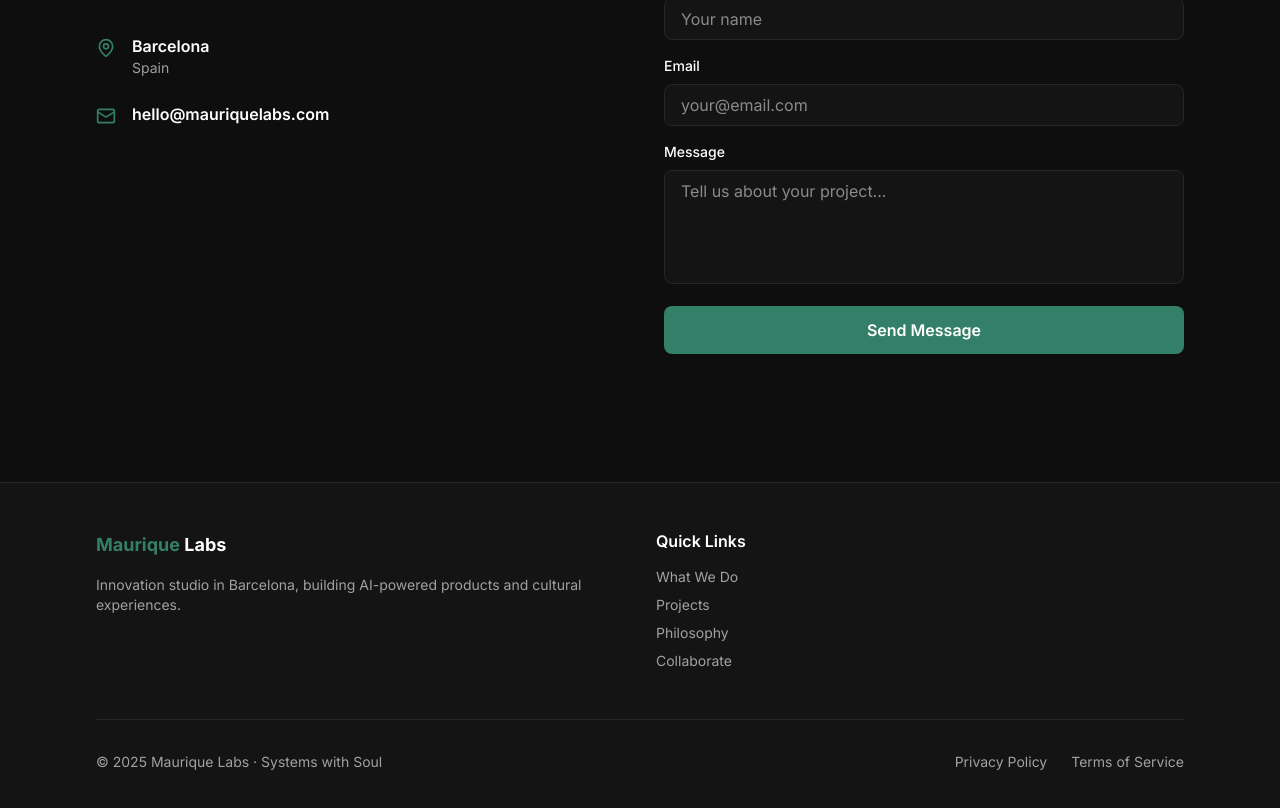
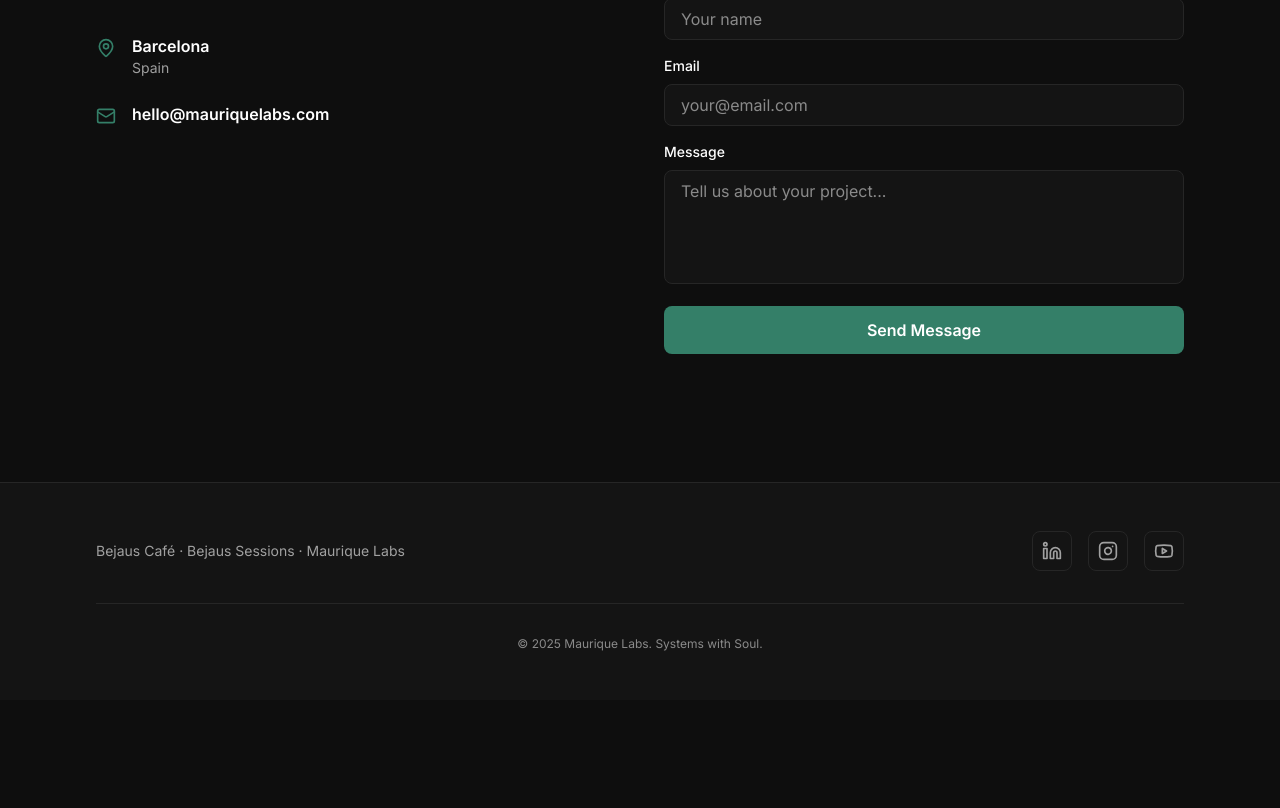
Before and after one commit to dmsierra11/maurique-labs, a React (Vite) app: page / in a window 1280 px wide. Shown: the part 3125-3933 px from the top of the page. After the commit the page ends 3825 px from the top, so only its background shows below. Built offline with nearby package versions, Linux system fonts and the light colour scheme.

Commit message:
Simplify Footer with credits and social links
cgen-44d807b9118340a1b0680f5930dd11f0

```diff
--- a/client/components/Footer.tsx
+++ b/client/components/Footer.tsx
@@ -1,79 +1,68 @@
+import { Linkedin, Instagram, Youtube } from "lucide-react";
+
 interface FooterProps {
   language: "en" | "es";
 }
 
 export default function Footer({ language }: FooterProps) {
   const year = new Date().getFullYear();
-  const copyrightText = `© ${year} Maurique Labs · Systems with Soul`;
+
+  const content = {
+    en: {
+      credits: "Bejaus Café · Bejaus Sessions · Maurique Labs",
+    },
+    es: {
+      credits: "Bejaus Café · Bejaus Sessions · Maurique Labs",
+    },
+  };
+
+  const copy = content[language];
 
   return (
     <footer className="bg-card border-t border-border">
       <div className="section-container py-12">
-        <div className="grid md:grid-cols-2 gap-8 mb-12">
-          {/* Brand */}
-          <div>
-            <div className="font-bold text-lg mb-4">
-              <span className="text-accent">Maurique</span> Labs
-            </div>
-            <p className="text-foreground/60 text-sm">
-              Innovation studio in Barcelona, building AI-powered products and
-              cultural experiences.
-            </p>
-          </div>
+        {/* Social and Credits */}
+        <div className="flex flex-col sm:flex-row items-center justify-between gap-8">
+          {/* Credits */}
+          <p className="text-foreground/60 text-sm">{copy.credits}</p>
 
-          {/* Navigation */}
-          <div>
-            <h4 className="font-semibold mb-4">Quick Links</h4>
-            <ul className="space-y-2 text-sm text-foreground/60">
-              <li>
+          {/* Social Links */}
+          <div className="flex gap-4">
             <a
-                  href="#what-we-do"
-                  className="hover:text-accent transition-colors"
+              href="https://www.linkedin.com/company/maurique-labs"
+              target="_blank"
+              rel="noopener noreferrer"
+              className="w-10 h-10 flex items-center justify-center rounded-lg border border-border hover:border-accent text-foreground/60 hover:text-accent transition-all duration-300 hover:bg-accent/10"
+              aria-label="LinkedIn"
             >
-                  What We Do
+              <Linkedin className="w-5 h-5" />
             </a>
-              </li>
-              <li>
             <a
-                  href="#projects"
-                  className="hover:text-accent transition-colors"
+              href="https://www.instagram.com/mauriqueLabs"
+              target="_blank"
+              rel="noopener noreferrer"
+              className="w-10 h-10 flex items-center justify-center rounded-lg border border-border hover:border-accent text-foreground/60 hover:text-accent transition-all duration-300 hover:bg-accent/10"
+              aria-label="Instagram"
             >
-                  Projects
+              <Instagram className="w-5 h-5" />
             </a>
-              </li>
-              <li>
             <a
-                  href="#philosophy"
-                  className="hover:text-accent transition-colors"
+              href="https://www.youtube.com/@bejaussessions"
+              target="_blank"
+              rel="noopener noreferrer"
+              className="w-10 h-10 flex items-center justify-center rounded-lg border border-border hover:border-accent text-foreground/60 hover:text-accent transition-all duration-300 hover:bg-accent/10"
+              aria-label="YouTube"
             >
-                  Philosophy
+              <Youtube className="w-5 h-5" />
             </a>
-              </li>
-              <li>
-                <a
-                  href="#collaborate"
-                  className="hover:text-accent transition-colors"
-                >
-                  Collaborate
-                </a>
-              </li>
-            </ul>
           </div>
         </div>
 
-        {/* Divider */}
-        <div className="border-t border-border pt-8">
-          <div className="flex flex-col sm:flex-row items-center justify-between gap-4 text-sm text-foreground/60">
-            <p>{copyrightText}</p>
-            <div className="flex gap-6">
-              <a href="#" className="hover:text-accent transition-colors">
-                Privacy Policy
-              </a>
-              <a href="#" className="hover:text-accent transition-colors">
-                Terms of Service
-              </a>
-            </div>
-          </div>
+        {/* Copyright */}
+        <div className="border-t border-border mt-8 pt-8">
+          <p className="text-foreground/50 text-xs text-center">
+            © {year} Maurique Labs. Systems with Soul.
+          </p>
         </div>
       </div>
     </footer>
```
Lines whose indentation alone changed are shown as unchanged.
